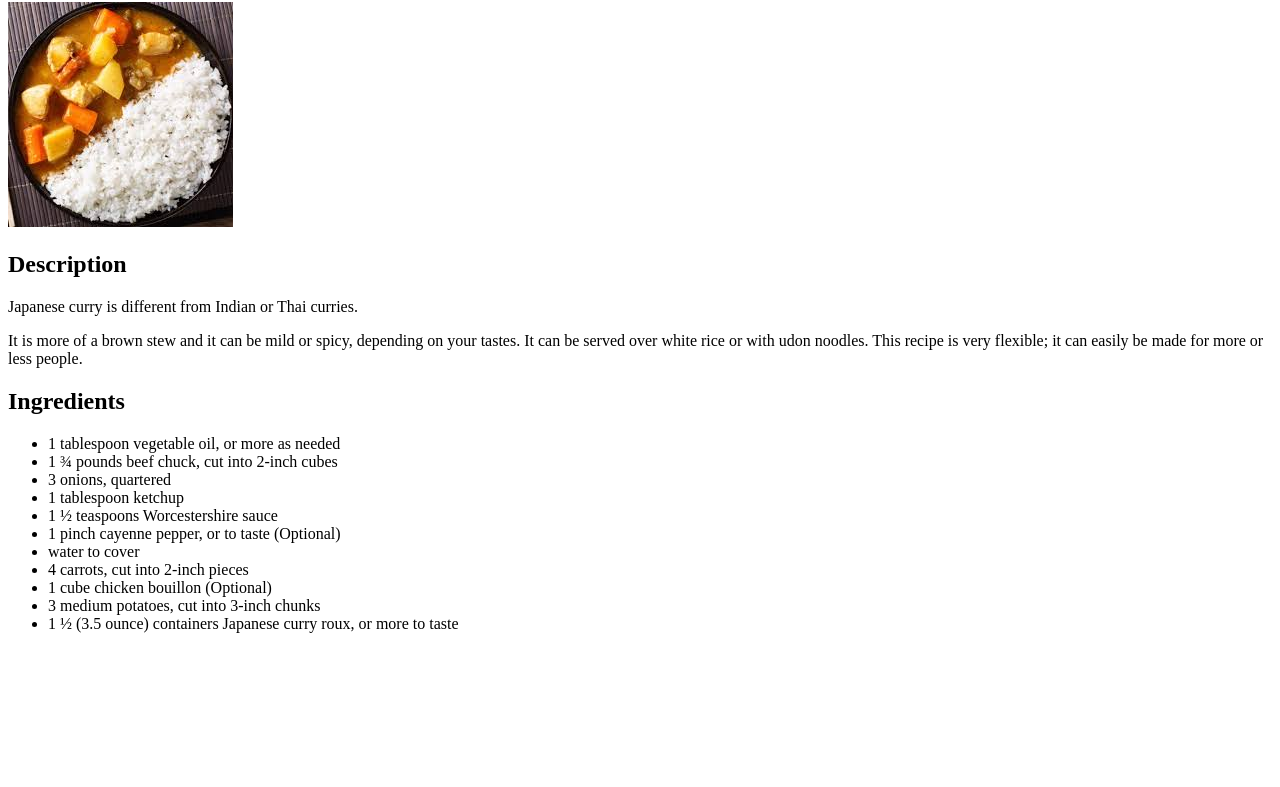
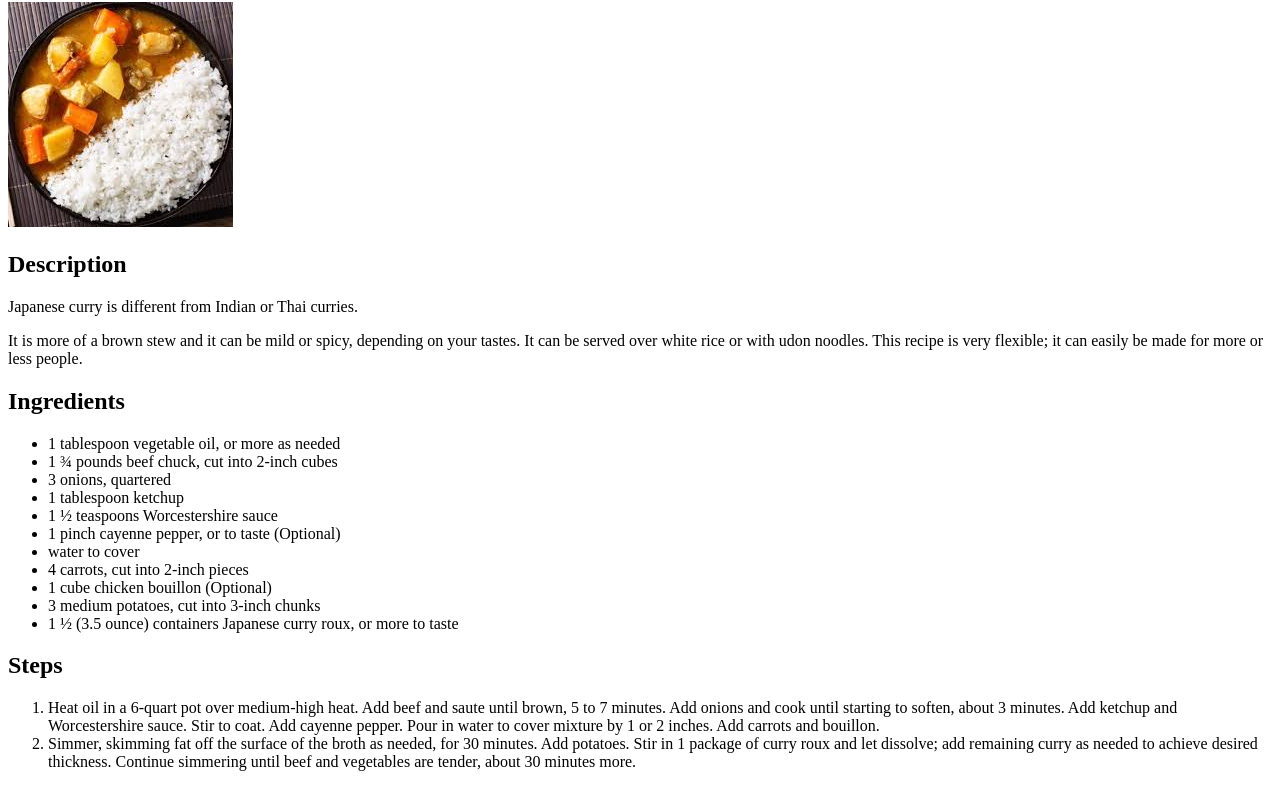
Before and after one commit to cellzy145/odin-recipes, a plain HTML site: page recipes/japaneseCurry.html in a window 1280 px wide. Shown: the part 78-865 px from the top of the page. Before the commit the page ends 800 px from the top, so only its background shows below. Drawn offline with Linux system fonts and the light colour scheme.

Commit message:
Added ingredients, steps, and link to index.

```diff
--- a/recipes/japaneseCurry.html
+++ b/recipes/japaneseCurry.html
@@ -26,5 +26,10 @@
                 <li>3 medium potatoes, cut into 3-inch chunks</li>
                 <li>1 ½ (3.5 ounce) containers Japanese curry roux, or more to taste</li>
             </ul>
+        <h2>Steps</h2>
+        <ol>
+            <li>Heat oil in a 6-quart pot over medium-high heat. Add beef and saute until brown, 5 to 7 minutes. Add onions and cook until starting to soften, about 3 minutes. Add ketchup and Worcestershire sauce. Stir to coat. Add cayenne pepper. Pour in water to cover mixture by 1 or 2 inches. Add carrots and bouillon.</li>
+            <li>Simmer, skimming fat off the surface of the broth as needed, for 30 minutes. Add potatoes. Stir in 1 package of curry roux and let dissolve; add remaining curry as needed to achieve desired thickness. Continue simmering until beef and vegetables are tender, about 30 minutes more.</li>
+        </ol>
 </body>
 </html>
```
Lines whose indentation alone changed are shown as unchanged.
